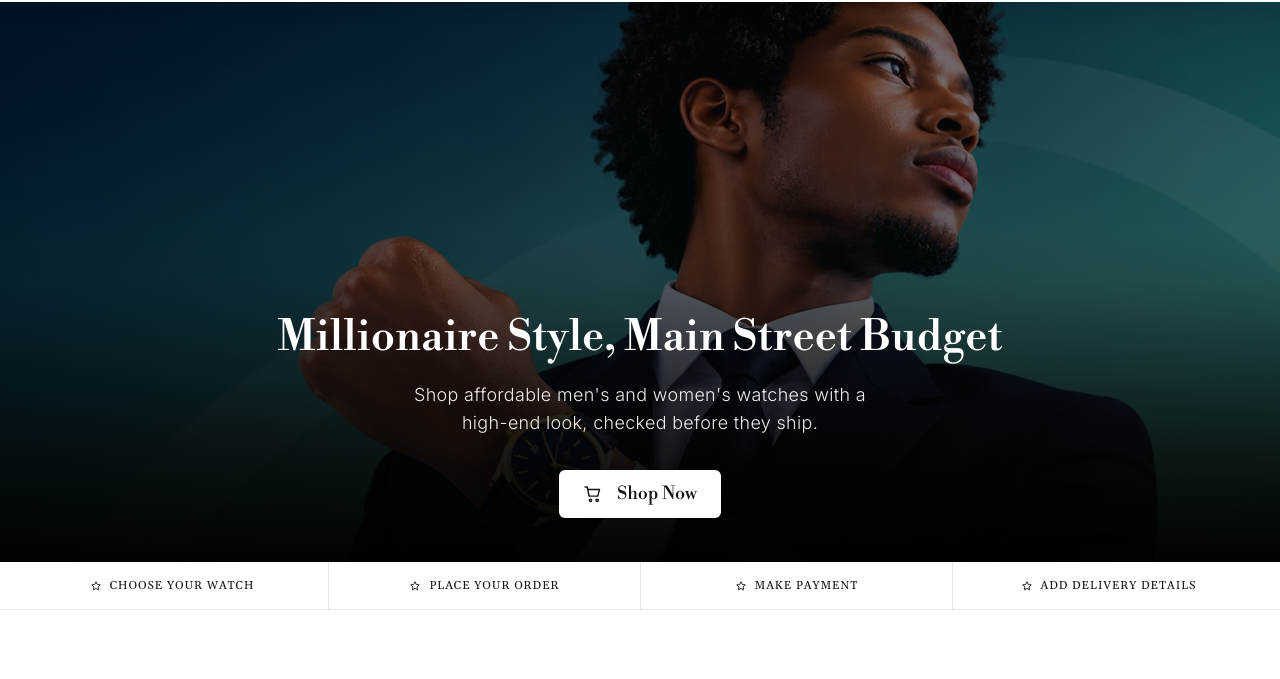
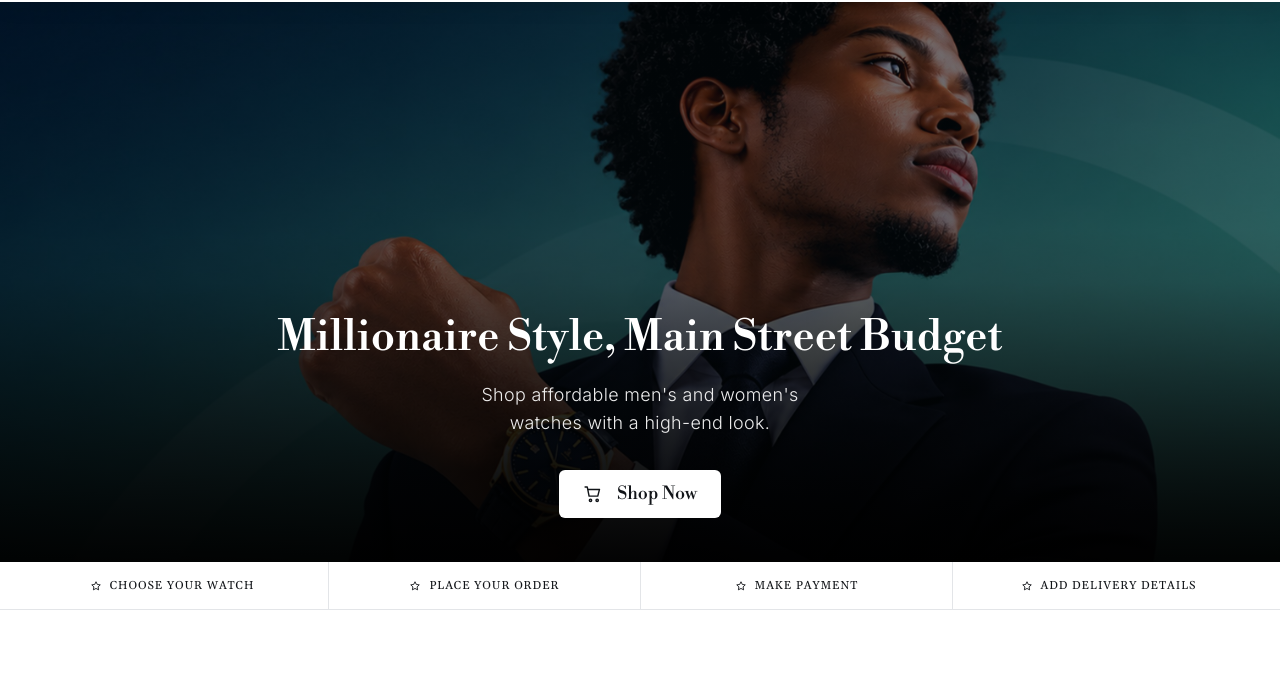
Before and after one commit to Lexicon09/Ocean-Pieces, a plain HTML site: page index.html in a window 1280 px wide. Shown: the part 78-757 px from the top of the page. Drawn offline with nearby package versions, Linux system fonts and the light colour scheme.

Commit message:
updated hero subtext

```diff
--- a/index.html
+++ b/index.html
@@ -75,7 +75,7 @@
   /* wider and lighter subtext */
   .hero__sub {
     margin: 0;
-    max-width: 28em;
+    max-width: 22em;
     font-size: clamp(1rem, 1.4vw, 1.15rem);
     font-weight: 300;
     line-height: 1.6;
@@ -543,7 +543,7 @@
   <section class="hero" id="home" aria-labelledby="hero-title">
     <div class="hero__content">
       <h1 class="hero__title" id="hero-title">Millionaire Style, Main Street Budget</h1>
-      <p class="hero__sub">Shop affordable men's and women's watches with a high-end look, checked before they ship.</p>
+      <p class="hero__sub">Shop affordable men's and women's watches with a high-end look.</p>
       <a class="btn" href="#shop">
         <svg viewBox="0 0 24 24" fill="none" stroke="currentColor" stroke-width="1.7" stroke-linecap="round" stroke-linejoin="round" aria-hidden="true">
           <path d="M2.5 3.5h2.6l2.2 11h10.4l2.1-8H6"/>
```
